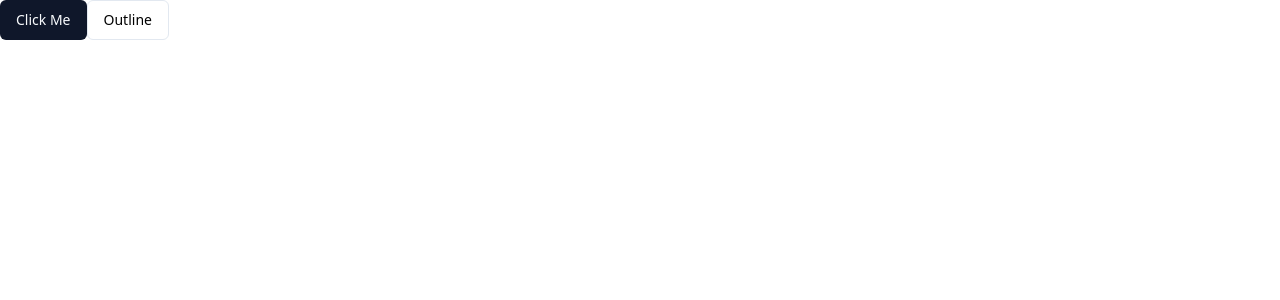
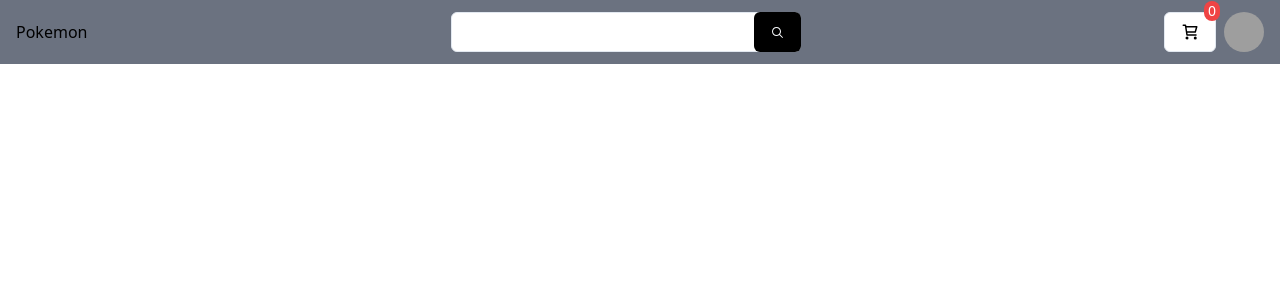
Before and after one commit to sudhanshuDongre24/PokedexStore, a React (Vite) app: page / in a window 1280 px wide. Shown: the top 300 px of the page. Built offline with nearby package versions, Linux system fonts and the light colour scheme; grey boxes are pictures that could not be loaded.

Commit message:
Header UI added

```diff
--- a/package.json
+++ b/package.json
@@ -10,6 +10,7 @@
     "preview": "vite preview"
   },
   "dependencies": {
+    "@radix-ui/react-avatar": "^1.0.4",
     "@radix-ui/react-slot": "^1.0.2",
     "class-variance-authority": "^0.7.0",
     "clsx": "^2.1.1",
--- a/src/App.jsx
+++ b/src/App.jsx
@@ -1,12 +1,12 @@
 import React from "react";
 import { Button } from "@/components/ui/button";
+import Header from "./components/Header";
 
 function App() {
   return (
-    <div>
-      <Button>Click Me</Button>
-      <Button variant="outline">Outline</Button>
-    </div>
+    <>
+      <Header />
+    </>
   );
 }
 
--- a/src/components/Button.jsx
+++ /dev/null
@@ -1,10 +0,0 @@
-export default function Button({ children }) {
-  return (
-    <button
-      onClick={() => console.log("clicked")}
-      className="border-2  rounded-full  bg-black text-white text-lg  px-[20px] py-[10px] font-bold  text-center capitalize"
-    >
-      {children}
-    </button>
-  );
-}
--- /dev/null
+++ b/src/components/Container.jsx
@@ -0,0 +1,7 @@
+import React from "react";
+
+function Container({ children }) {
+  return <div className="w-full max-w-7xl mx-auto px-4 ">{children}</div>;
+}
+
+export default Container;
--- /dev/null
+++ b/src/components/Header.jsx
@@ -0,0 +1,90 @@
+import React from "react";
+import Container from "./Container";
+import { Button } from "./ui/button";
+import { Input } from "./ui/input";
+import { Avatar, AvatarFallback, AvatarImage } from "@/components/ui/avatar";
+
+function Header() {
+  const isLogin = true;
+
+  function animate(e) {
+    console.log(e);
+    e.target.lastChild.classList.add("animate-ping");
+    setTimeout(() => {
+      e.target.lastChild.classList.remove("animate-ping");
+    }, 1000);
+  }
+  return (
+    <header className="fixed py-3 w-full bg-gray-500">
+      <Container>
+        <nav className="flex justify-between content-center">
+          <div className="my-auto">
+            <h1>Pokemon</h1>
+          </div>
+          <div className="relative">
+            <Input className="w-[350px]" />
+            <Button className="absolute bg-black top-0 right-0  ">
+              <svg
+                width="15"
+                height="15"
+                viewBox="0 0 15 15"
+                fill="none"
+                xmlns="http://www.w3.org/2000/svg"
+              >
+                <path
+                  d="M10 6.5C10 8.433 8.433 10 6.5 10C4.567 10 3 8.433 3 6.5C3 4.567 4.567 3 6.5 3C8.433 3 10 4.567 10 6.5ZM9.30884 10.0159C8.53901 10.6318 7.56251 11 6.5 11C4.01472 11 2 8.98528 2 6.5C2 4.01472 4.01472 2 6.5 2C8.98528 2 11 4.01472 11 6.5C11 7.56251 10.6318 8.53901 10.0159 9.30884L12.8536 12.1464C13.0488 12.3417 13.0488 12.6583 12.8536 12.8536C12.6583 13.0488 12.3417 13.0488 12.1464 12.8536L9.30884 10.0159Z"
+                  fill="currentColor"
+                  fillRule="evenodd"
+                  clipRule="evenodd"
+                ></path>
+              </svg>
+            </Button>
+          </div>
+          <div className="flex gap-2">
+            {isLogin ? (
+              <>
+                <Button
+                  variant="outline"
+                  className="relative"
+                  onClick={animate}
+                >
+                  <svg
+                    width="18px"
+                    height="18px"
+                    viewBox="0 0 24 24"
+                    fill="none"
+                    xmlns="http://www.w3.org/2000/svg"
+                  >
+                    <path
+                      d="M6.29977 5H21L19 12H7.37671M20 16H8L6 3H3M9 20C9 20.5523 8.55228 21 8 21C7.44772 21 7 20.5523 7 20C7 19.4477 7.44772 19 8 19C8.55228 19 9 19.4477 9 20ZM20 20C20 20.5523 19.5523 21 19 21C18.4477 21 18 20.5523 18 20C18 19.4477 18.4477 19 19 19C19.5523 19 20 19.4477 20 20Z"
+                      stroke="#000"
+                      strokeWidth="2"
+                      strokeLinecap="round"
+                      strokeLinejoin="round"
+                    />
+                  </svg>
+                  <h1 className="bg-red-500 text-white rounded-full  absolute px-1 text-center top-[-12px] right-[-5px] ">
+                    0
+                  </h1>
+                </Button>
+                <Avatar>
+                  <AvatarImage src="https://github.com/shadcn.png" />
+                  <AvatarFallback>CN</AvatarFallback>
+                </Avatar>
+              </>
+            ) : (
+              <>
+                <Button className="" variant="outline">
+                  SignIn
+                </Button>
+                <Button>Login</Button>
+              </>
+            )}
+          </div>
+        </nav>
+      </Container>
+    </header>
+  );
+}
+
+export default Header;
--- /dev/null
+++ b/src/components/ui/avatar.jsx
@@ -0,0 +1,33 @@
+import * as React from "react"
+import * as AvatarPrimitive from "@radix-ui/react-avatar"
+
+import { cn } from "@/lib/utils"
+
+const Avatar = React.forwardRef(({ className, ...props }, ref) => (
+  <AvatarPrimitive.Root
+    ref={ref}
+    className={cn("relative flex h-10 w-10 shrink-0 overflow-hidden rounded-full", className)}
+    {...props} />
+))
+Avatar.displayName = AvatarPrimitive.Root.displayName
+
+const AvatarImage = React.forwardRef(({ className, ...props }, ref) => (
+  <AvatarPrimitive.Image
+    ref={ref}
+    className={cn("aspect-square h-full w-full", className)}
+    {...props} />
+))
+AvatarImage.displayName = AvatarPrimitive.Image.displayName
+
+const AvatarFallback = React.forwardRef(({ className, ...props }, ref) => (
+  <AvatarPrimitive.Fallback
+    ref={ref}
+    className={cn(
+      "flex h-full w-full items-center justify-center rounded-full bg-slate-100 dark:bg-slate-800",
+      className
+    )}
+    {...props} />
+))
+AvatarFallback.displayName = AvatarPrimitive.Fallback.displayName
+
+export { Avatar, AvatarImage, AvatarFallback }
--- /dev/null
+++ b/src/components/ui/input.jsx
@@ -0,0 +1,20 @@
+import * as React from "react";
+
+import { cn } from "@/lib/utils";
+
+const Input = React.forwardRef(({ className, type, ...props }, ref) => {
+  return (
+    <input
+      type={type}
+      className={cn(
+        "flex h-10 w-full rounded-md border border-slate-200 bg-white px-3 py-2 text-sm ring-offset-white file:border-0 file:bg-transparent file:text-sm file:font-medium placeholder:text-slate-500 focus-visible:outline-none focus-visible:ring-2 focus-visible:ring-slate-950 focus-visible:ring-offset-2 disabled:cursor-not-allowed disabled:opacity-50 dark:border-slate-800 dark:bg-slate-950 dark:ring-offset-slate-950 dark:placeholder:text-slate-400 dark:focus-visible:ring-slate-300",
+        className
+      )}
+      ref={ref}
+      {...props}
+    />
+  );
+});
+Input.displayName = "Input";
+
+export { Input };
--- a/tailwind.config.js
+++ b/tailwind.config.js
@@ -2,10 +2,10 @@
 module.exports = {
   darkMode: ["class"],
   content: [
-    './pages/**/*.{js,jsx}',
-    './components/**/*.{js,jsx}',
-    './app/**/*.{js,jsx}',
-    './src/**/*.{js,jsx}',
+    "./pages/**/*.{js,jsx}",
+    "./components/**/*.{js,jsx}",
+    "./app/**/*.{js,jsx}",
+    "./src/**/*.{js,jsx}",
   ],
   prefix: "",
   theme: {
@@ -26,12 +26,19 @@ module.exports = {
           from: { height: "var(--radix-accordion-content-height)" },
           to: { height: "0" },
         },
+        ping: {
+          "75%,100%": {
+            transform: "scale(2)",
+            opacity: 0,
+          },
+        },
       },
       animation: {
         "accordion-down": "accordion-down 0.2s ease-out",
         "accordion-up": "accordion-up 0.2s ease-out",
+        updateCart: "ping 1s cuping 1s cubic-bezier(0, 0, 0.2, 1) 1",
       },
     },
   },
   plugins: [require("tailwindcss-animate")],
-}
+};
```
Also changed, not shown: 1 other file (tests, documents, lock files or other folders).
